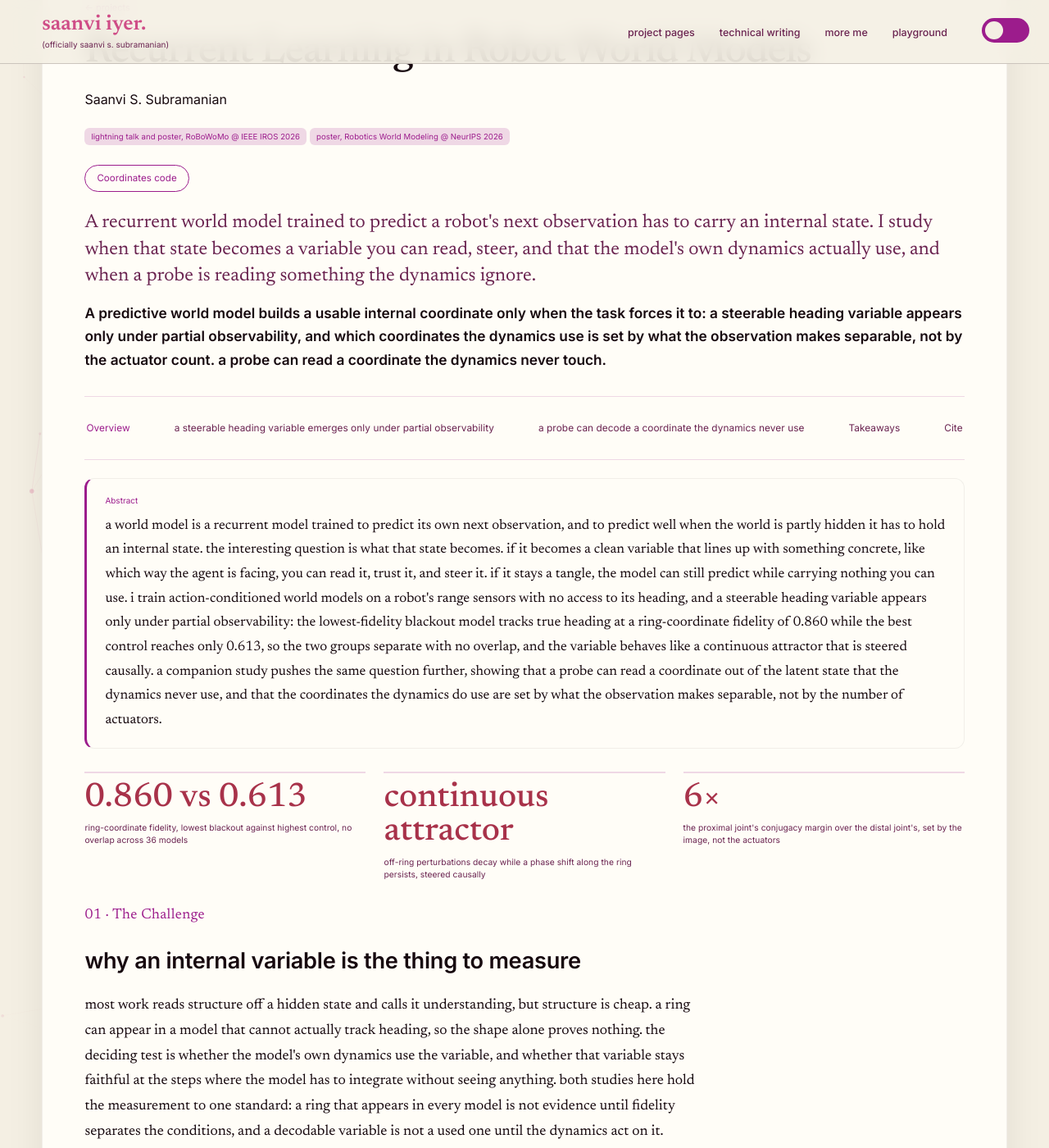
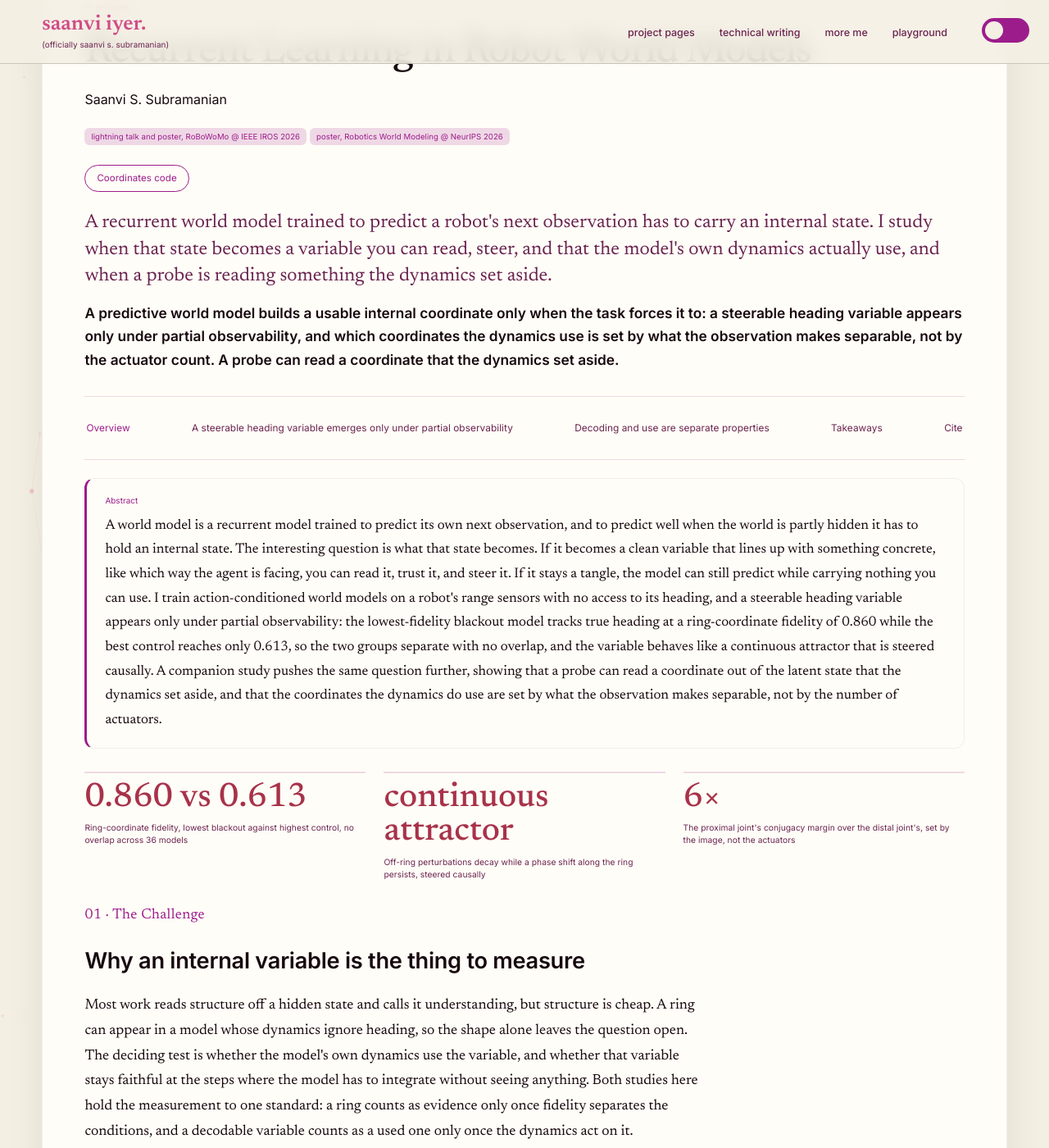
Before and after one commit to saanviiyer/saanviiyer.github.io, a Jekyll site: the page built from pages/proj-robot-world-models.html, in a window 1280 px wide and 1400 px high, scrolled down 217 px. Shown: the whole window at 82% size. Built offline with Jekyll 4.4.1, drawn with Linux system fonts in a browser that asks for light colours; some web fonts are replaced; some of the changed text lies outside the part shown.

Commit message:
Proper capitalization and affirmative framing on the continual-learners and robot-world-models pages; drop the playground intro line

```diff
--- a/pages/playground.html
+++ b/pages/playground.html
@@ -18,7 +18,6 @@ permalink: /playground/
 
 <section class="pf-section">
   <h2 class="pf-heading">playground</h2>
-  <p class="play-intro">things i built because they were fun, not for a venue. no abstracts, no findings, just a link and a line. poke at them.</p>
 
   <div class="play-list">
 
--- a/pages/proj-robot-world-models.html
+++ b/pages/proj-robot-world-models.html
@@ -9,8 +9,8 @@ venues:
 links:
   - label: "Coordinates code"
     url: "https://github.com/saanviiyer/used_coordinates"
-hook: "A recurrent world model trained to predict a robot's next observation has to carry an internal state. I study when that state becomes a variable you can read, steer, and that the model's own dynamics actually use, and when a probe is reading something the dynamics ignore."
-thesis: "A predictive world model builds a usable internal coordinate only when the task forces it to: a steerable heading variable appears only under partial observability, and which coordinates the dynamics use is set by what the observation makes separable, not by the actuator count. a probe can read a coordinate the dynamics never touch."
+hook: "A recurrent world model trained to predict a robot's next observation has to carry an internal state. I study when that state becomes a variable you can read, steer, and that the model's own dynamics actually use, and when a probe is reading something the dynamics set aside."
+thesis: "A predictive world model builds a usable internal coordinate only when the task forces it to: a steerable heading variable appears only under partial observability, and which coordinates the dynamics use is set by what the observation makes separable, not by the actuator count. A probe can read a coordinate that the dynamics set aside."
 ---
 
 <style>
@@ -30,82 +30,82 @@ thesis: "A predictive world model builds a usable internal coordinate only when
 
 <div class="pp-abstract">
   <div class="pp-ab-label">Abstract</div>
-  <p>a world model is a recurrent model trained to predict its own next observation, and to predict well when the world is partly hidden it has to hold an internal state. the interesting question is what that state becomes. if it becomes a clean variable that lines up with something concrete, like which way the agent is facing, you can read it, trust it, and steer it. if it stays a tangle, the model can still predict while carrying nothing you can use. i train action-conditioned world models on a robot's range sensors with no access to its heading, and a steerable heading variable appears only under partial observability: the lowest-fidelity blackout model tracks true heading at a ring-coordinate fidelity of 0.860 while the best control reaches only 0.613, so the two groups separate with no overlap, and the variable behaves like a continuous attractor that is steered causally. a companion study pushes the same question further, showing that a probe can read a coordinate out of the latent state that the dynamics never use, and that the coordinates the dynamics do use are set by what the observation makes separable, not by the number of actuators.</p>
+  <p>A world model is a recurrent model trained to predict its own next observation, and to predict well when the world is partly hidden it has to hold an internal state. The interesting question is what that state becomes. If it becomes a clean variable that lines up with something concrete, like which way the agent is facing, you can read it, trust it, and steer it. If it stays a tangle, the model can still predict while carrying nothing you can use. I train action-conditioned world models on a robot's range sensors with no access to its heading, and a steerable heading variable appears only under partial observability: the lowest-fidelity blackout model tracks true heading at a ring-coordinate fidelity of 0.860 while the best control reaches only 0.613, so the two groups separate with no overlap, and the variable behaves like a continuous attractor that is steered causally. A companion study pushes the same question further, showing that a probe can read a coordinate out of the latent state that the dynamics set aside, and that the coordinates the dynamics do use are set by what the observation makes separable, not by the number of actuators.</p>
 </div>
 
 <div class="stat-row">
-  <div class="stat"><div class="n">0.860 vs 0.613</div><div class="l">ring-coordinate fidelity, lowest blackout against highest control, no overlap across 36 models</div></div>
-  <div class="stat"><div class="n">continuous attractor</div><div class="l">off-ring perturbations decay while a phase shift along the ring persists, steered causally</div></div>
-  <div class="stat"><div class="n">6&times;</div><div class="l">the proximal joint's conjugacy margin over the distal joint's, set by the image, not the actuators</div></div>
+  <div class="stat"><div class="n">0.860 vs 0.613</div><div class="l">Ring-coordinate fidelity, lowest blackout against highest control, no overlap across 36 models</div></div>
+  <div class="stat"><div class="n">continuous attractor</div><div class="l">Off-ring perturbations decay while a phase shift along the ring persists, steered causally</div></div>
+  <div class="stat"><div class="n">6&times;</div><div class="l">The proximal joint's conjugacy margin over the distal joint's, set by the image, not the actuators</div></div>
 </div>
 
 <p class="pp-section-num">01 &middot; The Challenge</p>
-<h2 class="pp-section-title">why an internal variable is the thing to measure</h2>
+<h2 class="pp-section-title">Why an internal variable is the thing to measure</h2>
 
-<p>most work reads structure off a hidden state and calls it understanding, but structure is cheap. a ring can appear in a model that cannot actually track heading, so the shape alone proves nothing. the deciding test is whether the model's own dynamics use the variable, and whether that variable stays faithful at the steps where the model has to integrate without seeing anything. both studies here hold the measurement to one standard: a ring that appears in every model is not evidence until fidelity separates the conditions, and a decodable variable is not a used one until the dynamics act on it.</p>
+<p>Most work reads structure off a hidden state and calls it understanding, but structure is cheap. A ring can appear in a model whose dynamics ignore heading, so the shape alone leaves the question open. The deciding test is whether the model's own dynamics use the variable, and whether that variable stays faithful at the steps where the model has to integrate without seeing anything. Both studies here hold the measurement to one standard: a ring counts as evidence only once fidelity separates the conditions, and a decodable variable counts as a used one only once the dynamics act on it.</p>
 
 <p class="pp-section-num">02 &middot; Results</p>
-<h2 class="pp-section-title">two findings</h2>
+<h2 class="pp-section-title">Two findings</h2>
 
 <section class="pp-thread" id="faithful-heading">
-  <h3 class="pp-thread-title">a steerable heading variable emerges only under partial observability</h3>
+  <h3 class="pp-thread-title">A steerable heading variable emerges only under partial observability</h3>
   <p><span class="venue-badge">RoBoWoMo @ IEEE IROS 2026</span><span class="venue-badge">Lightning talk and poster</span></p>
 
-  <p>i train 36 action-conditioned world models on egocentric range observations from a robot moving in a plane, with no pose in the input and none in the loss, and ask whether a heading variable appears on its own. hidden states form a ring in nearly every condition, and persistent homology finds one in 7 of 8 always-observed models and 7 of 8 shuffled-action controls that cannot integrate heading, so ring shape alone is not evidence. the deciding test is fidelity, how closely the coordinate around the ring follows physical heading at the steps where the model has to integrate without seeing anything. withholding observations during training lifts that fidelity by 0.421 on average over a matched shuffled-action null, with all 12 paired differences positive and the smallest of them 0.293, and the lowest-fidelity blackout model, at 0.860, still beats the highest-fidelity control, at 0.613, so the 36 models separate with no overlap.</p>
+  <p>I train 36 action-conditioned world models on egocentric range observations from a robot moving in a plane, with no pose in the input and none in the loss, and ask whether a heading variable appears on its own. Hidden states form a ring in nearly every condition, and persistent homology finds one in 7 of 8 always-observed models and 7 of 8 shuffled-action controls, which have no way to integrate heading, so ring shape alone leaves the question open. The deciding test is fidelity, how closely the coordinate around the ring follows physical heading at the steps where the model has to integrate without seeing anything. Withholding observations during training lifts that fidelity by 0.421 on average over a matched shuffled-action null, with all 12 paired differences positive and the smallest of them 0.293, and the lowest-fidelity blackout model, at 0.860, still beats the highest-fidelity control, at 0.613, so the 36 models separate with no overlap.</p>
 
   <figure class="pp-fig">
     <img src="{{ '/assets/images/projects/wm/faithful-ring.png' | relative_url }}" alt="Blackout-trained ring tracks heading at 0.99, always-on ring scrambled during a blackout">
-    <figcaption><strong>figure 1.</strong> hidden states projected to their first two components, colored by true heading. the blackout-trained model keeps a clean ring whose coordinate tracks heading at a fidelity of 0.99, while the always-on model's ring is scrambled during a blackout and loses heading fidelity. the two panels are one example model pair and not the aggregate. across the 36 models the lowest blackout fidelity (0.860) stays above the highest control (0.613), with no overlap.</figcaption>
+    <figcaption><strong>Figure 1.</strong> Hidden states projected to their first two components, colored by true heading. The blackout-trained model keeps a clean ring whose coordinate tracks heading at a fidelity of 0.99, while the always-on model's ring is scrambled during a blackout and loses heading fidelity. The two panels are one example model pair and not the aggregate. Across the 36 models the lowest blackout fidelity (0.860) stays above the highest control (0.613), with no overlap.</figcaption>
   </figure>
 
-  <p>the steerable ring behaves like a continuous attractor, which is the structure neuroscience proposes for head-direction cells. a perturbation off the ring decays back to it, while a shift in position along the ring is held rather than erased. rotating the ring plane changes the model's predicted observation to the one for the rotated heading, at a gain of 0.897 and an R-squared of 0.998, so the variable is used causally and not just correlated with heading. the shuffled-action null also steers, at a gain of 0.735, so the separation between the conditions rests on fidelity rather than on steering alone.</p>
+  <p>The steerable ring behaves like a continuous attractor, which is the structure neuroscience proposes for head-direction cells. A perturbation off the ring decays back to it, while a shift in position along the ring is held rather than erased. Rotating the ring plane changes the model's predicted observation to the one for the rotated heading, at a gain of 0.897 and an R-squared of 0.998, so the variable is used causally, beyond mere correlation with heading. The shuffled-action null also steers, at a gain of 0.735, so the separation between the conditions rests on fidelity rather than on steering alone.</p>
 
   <figure class="pp-fig">
     <img src="{{ '/assets/images/projects/wm/faithful-attractor.png' | relative_url }}" alt="Perturbations decay, state returns to the manifold, and the phase offset persists for the blackout-trained model">
-    <figcaption><strong>figure 2.</strong> after a perturbation during a blackout, the off-ring component decays and the state returns to its manifold, while the induced phase offset along the ring persists for the blackout-trained model at 0.83 rad of a 1.0 rad rotation after 30 dark steps and decays for the always-on model to 0.37. that pattern, decay off the ring and memory along it, is the continuous-attractor signature.</figcaption>
+    <figcaption><strong>Figure 2.</strong> After a perturbation during a blackout, the off-ring component decays and the state returns to its manifold, while the induced phase offset along the ring persists for the blackout-trained model at 0.83 rad of a 1.0 rad rotation after 30 dark steps and decays for the always-on model to 0.37. That pattern, decay off the ring and memory along it, is the continuous-attractor signature.</figcaption>
   </figure>
 
-  <div class="finding"><div class="fn-label">Finding 1</div><p>with no pose supervision, a predictive world model builds a heading variable that tracks true heading only under partial observability, where the lowest blackout model reaches 0.860 against 0.613 for the best control and the 36 models separate with no overlap, and the variable is a causally steerable continuous attractor.</p></div>
+  <div class="finding"><div class="fn-label">Finding 1</div><p>With no pose supervision, a predictive world model builds a heading variable that tracks true heading only under partial observability, where the lowest blackout model reaches 0.860 against 0.613 for the best control and the 36 models separate with no overlap, and the variable is a causally steerable continuous attractor.</p></div>
 </section>
 
 <section class="pp-thread" id="used-coordinates">
-  <h3 class="pp-thread-title">a probe can decode a coordinate the dynamics never use</h3>
+  <h3 class="pp-thread-title">Decoding and use are separate properties</h3>
   <p><span class="venue-badge">Robotics World Modeling @ NeurIPS 2026</span><span class="venue-badge">Poster</span></p>
 
-  <p>the heading result raised a sharper question. a probe can read a variable out of a model's latent state even when the model's own transition dynamics never act on it, so decoding and use are different properties. to tell them apart i built a label-free test that uses only actions and the frozen model's own predictions: a candidate coordinate is a plane in the latent space, and the test asks whether rotating the state inside that plane reproduces the effect of an extra action, judged against a variance-matched null. a coordinate the dynamics use passes; a coordinate that is only decodable can fail. in the shuffled-action control from the heading study, heading decodes to within 20 to 24 degrees, yet the conjugate plane sits 69 to 83 degrees away, so the variable is present in a decaying trace of the last observation while the dynamics do not act on it.</p>
+  <p>The heading result raised a sharper question. A probe can read a variable out of a model's latent state even when the model's own transition dynamics act on a different one, so decoding and use are different properties. To tell them apart I built a label-free test that uses only actions and the frozen model's own predictions: a candidate coordinate is a plane in the latent space, and the test asks whether rotating the state inside that plane reproduces the effect of an extra action, judged against a variance-matched null. A coordinate the dynamics use passes; a coordinate that is only decodable stays within the null. In the shuffled-action control from the heading study, heading decodes to within 20 to 24 degrees, yet the conjugate plane sits 69 to 83 degrees away, so the variable lives in a decaying trace of the last observation while the dynamics act elsewhere.</p>
 
   <figure class="pp-fig">
     <img src="{{ '/assets/images/projects/latent/criterion.png' | relative_url }}" alt="The label-free criterion: a plane in latent space is rotated and scored by whether the rotation reproduces an action, with decodable-but-unused coordinates separated from the ones the dynamics use.">
-    <figcaption><strong>figure 3. the criterion separates decoding from use.</strong> a candidate coordinate is a plane in latent space; rotating the state inside it is scored by how well it reproduces an action in the model's own next-observation predictions, against a variance-matched null. a coordinate the dynamics use clears the null, while one that is only decodable does not.</figcaption>
+    <figcaption><strong>Figure 3. The criterion separates decoding from use.</strong> A candidate coordinate is a plane in latent space; rotating the state inside it is scored by how well it reproduces an action in the model's own next-observation predictions, against a variance-matched null. A coordinate the dynamics use clears the null, while one that is only decodable stays within it.</figcaption>
   </figure>
 
-  <p>which coordinates a model builds is decided by the observation, not the actuators. i trained the same model on three two-joint arms that differ only in how the image depends on the joints, with dynamics, action space, image size, sensor noise, architecture, training budget, and the estimator held fixed. the coordinate the model builds follows what the image makes separable.</p>
+  <p>Which coordinates a model builds is decided by the observation, not the actuators. I trained the same model on three two-joint arms that differ only in how the image depends on the joints, with dynamics, action space, image size, sensor noise, architecture, training budget, and the estimator held fixed. The coordinate the model builds follows what the image makes separable.</p>
 
   <table class="armtab">
-    <thead><tr><th>environment</th><th>what the image depends on</th><th>coordinates built</th></tr></thead>
+    <thead><tr><th>Environment</th><th>What the image depends on</th><th>Coordinates built</th></tr></thead>
     <tbody>
-      <tr><td>serial arm</td><td>q1 and q1+q2, proximal dominant</td><td>one, at <code>(1,0)</code></td></tr>
-      <tr><td>parity arm</td><td>q1+q2 only</td><td>one, at <code>(1,1)</code></td></tr>
-      <tr><td>decoupled arm</td><td>q1 and q2 separately</td><td>two, at <code>(1,0)</code> and <code>(0,1)</code></td></tr>
+      <tr><td>Serial arm</td><td>q1 and q1+q2, proximal dominant</td><td>One, at <code>(1,0)</code></td></tr>
+      <tr><td>Parity arm</td><td>q1+q2 only</td><td>One, at <code>(1,1)</code></td></tr>
+      <tr><td>Decoupled arm</td><td>q1 and q2 separately</td><td>Two, at <code>(1,0)</code> and <code>(0,1)</code></td></tr>
     </tbody>
   </table>
 
-  <div class="finding"><div class="fn-label">Finding 2</div><p>decoding and use come apart. a coordinate can be read from a world model's latent state while its dynamics ignore it, and the coordinates the dynamics do use are set by what the observation makes separable: a serial arm gives one coordinate, a parity arm one, and a decoupled arm two. both joint angles decode in every case, but the proximal joint's conjugacy margin is six times the distal joint's, so extra actuators do not buy extra coordinates.</p></div>
+  <div class="finding"><div class="fn-label">Finding 2</div><p>Decoding and use come apart: a coordinate can be read from a world model's latent state while its dynamics act on a different one, and the coordinates the dynamics do use are set by what the observation makes separable, a serial arm gives one coordinate, a parity arm one, and a decoupled arm two. Both joint angles decode in every case, but the proximal joint's conjugacy margin is six times the distal joint's, so the observation, not the actuator count, sets the number of coordinates.</p></div>
 </section>
 
 <p class="pp-section-num" id="takeaways">Takeaways</p>
-<h2 class="pp-section-title">what both studies share</h2>
+<h2 class="pp-section-title">What both studies share</h2>
 
 <div class="takeaways">
-  <div class="takeaway"><div class="tk-h">pressure builds the variable</div>a steerable heading variable appears at fidelity 0.99 only when a blackout forces the model to integrate.</div>
-  <div class="takeaway"><div class="tk-h">it is a genuine attractor</div>off-ring perturbations decay, a phase shift along the ring persists, and rotation is causal.</div>
-  <div class="takeaway"><div class="tk-h">readable is not used</div>a probe reads heading to 20 degrees while the dynamics ignore it, so decodability is the start of the test, not the end.</div>
-  <div class="takeaway"><div class="tk-h">the image writes the coordinates</div>serial, parity, and decoupled arms build (1,0), (1,1), and both, following the observation rather than the actuator count.</div>
+  <div class="takeaway"><div class="tk-h">Pressure builds the variable</div>A steerable heading variable appears at fidelity 0.99 only when a blackout forces the model to integrate.</div>
+  <div class="takeaway"><div class="tk-h">It is a genuine attractor</div>Off-ring perturbations decay, a phase shift along the ring persists, and rotation is causal.</div>
+  <div class="takeaway"><div class="tk-h">Readable is only the start</div>A probe reads heading to 20 degrees while the dynamics act elsewhere, so decodability begins the test rather than ending it.</div>
+  <div class="takeaway"><div class="tk-h">The image writes the coordinates</div>Serial, parity, and decoupled arms build (1,0), (1,1), and both, following the observation rather than the actuator count.</div>
 </div>
 
 <p class="pp-section-num">Limitations</p>
 <div class="limitations">
-  <p>the heading study is in simulation on a planar robot with range sensors, so whether the same faithful variable appears from richer sensing or on hardware is untested here. the coordinates study is established for 16x32 synthetic RGB, small convolutional GRUs, and two degrees of freedom, and the criterion as implemented tests a planar rotation, one group action among many, so anything about non-circular coordinates, a comparison with the probing or activation-patching literature, or real robots and real video stays out of scope.</p>
+  <p>The heading study is in simulation on a planar robot with range sensors, so whether the same faithful variable appears from richer sensing or on hardware remains for later work. The coordinates study is established for 16x32 synthetic RGB, small convolutional GRUs, and two degrees of freedom, and the criterion as implemented tests a planar rotation, one group action among many, so non-circular coordinates, a comparison with the probing or activation-patching literature, and real robots and real video stay out of scope.</p>
 </div>
 
 <p class="pp-section-num" id="cite">Cite</p>
```
Also changed, not shown: pages/proj-continual-learners.html (+22 -22 lines).
